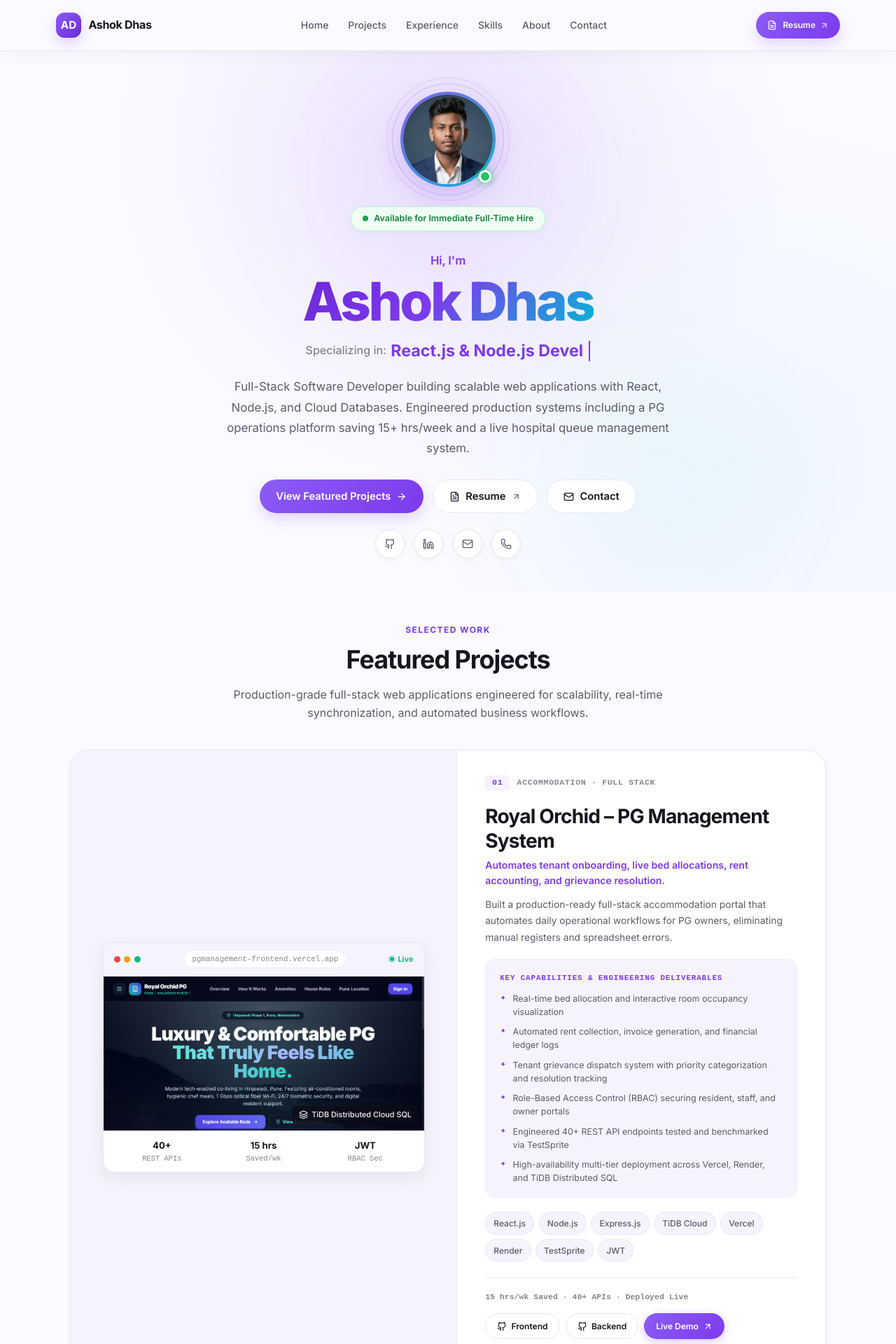
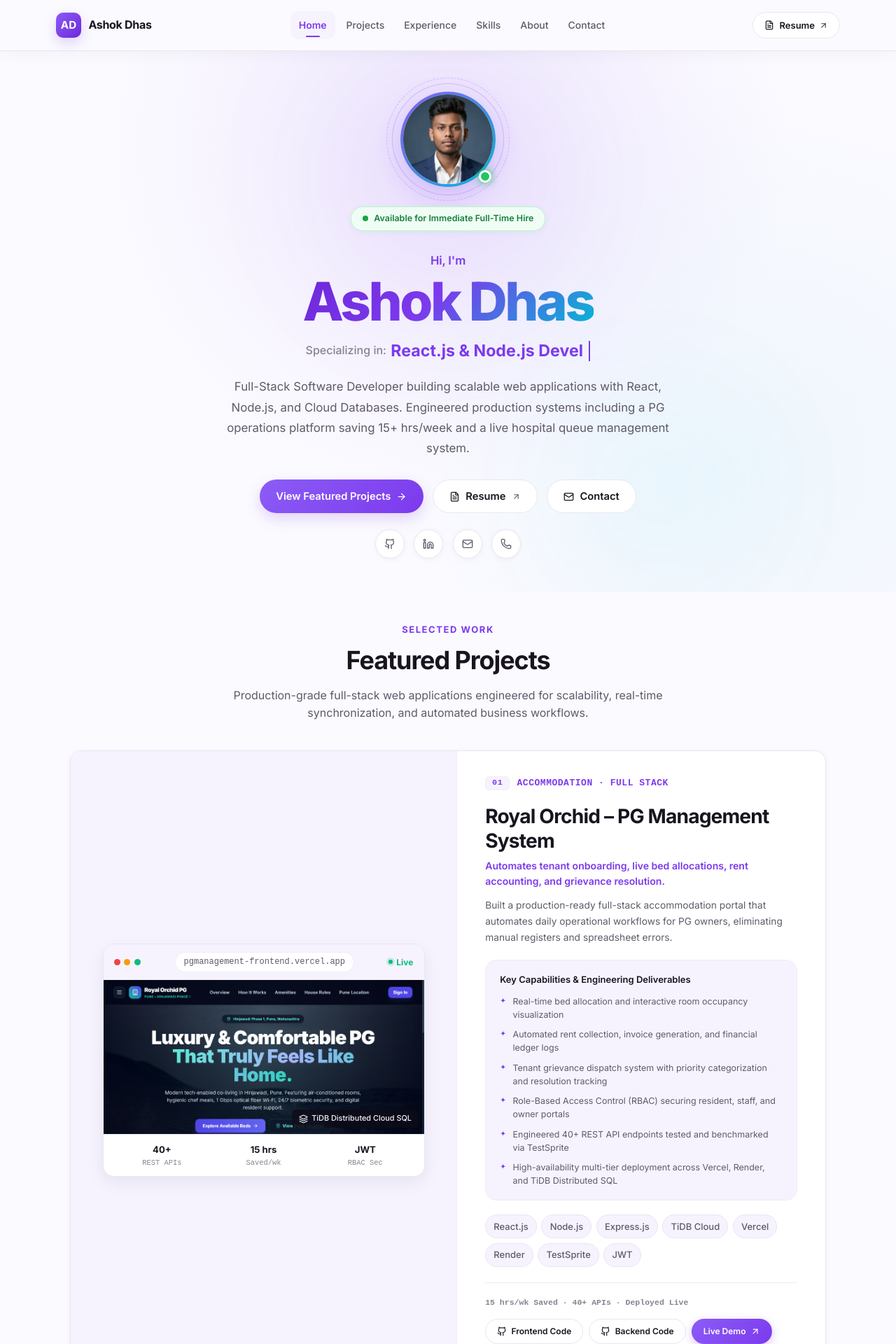
Before and after one commit to Dhasashok/portofolioFrontend, a React (Vite) app: page / in a window 1280 px wide. Shown: the top 1920 px of the page at 70% size. Built offline with nearby package versions, Linux system fonts and the light colour scheme.

Commit message:
fix(usability): resolve 11 usability heuristic and accessibility issues

```diff
--- a/src/components/About.jsx
+++ b/src/components/About.jsx
@@ -122,12 +122,13 @@ export default function About() {
                 href={personalInfo.resumeUrl}
                 target="_blank"
                 rel="noopener noreferrer"
-                className="btn btn-primary"
-                style={{ width: '100%', justifyContent: 'center', minHeight: '44px', borderRadius: '12px' }}
-                title="View Resume in new tab"
+                className="btn btn-secondary"
+                style={{ width: '100%', justifyContent: 'center', minHeight: '44px' }}
+                title="Open Resume in new tab"
+                aria-label="Open Resume in new tab"
               >
                 <FileText size={16} />
-                <span>View Full Resume</span>
+                <span>Resume</span>
                 <ExternalLink size={14} className="opacity-80" />
               </a>
             </div>
--- a/src/components/Contact.jsx
+++ b/src/components/Contact.jsx
@@ -201,9 +201,10 @@ export default function Contact() {
           {/* Right Details List matching reference .contact__details */}
           <div className="contact__details">
             {/* Email Card */}
+            <div className="contact__detail">
               <a
                 href={`mailto:${personalInfo.email}`}
-              className="contact__detail"
+                className="contact__detail-link"
               >
                 <div className="contact__detail-icon">
                   <Mail size={16} />
@@ -212,20 +213,23 @@ export default function Contact() {
                   <small>Email</small>
                   <strong>{personalInfo.email}</strong>
                 </div>
+              </a>
               <button
+                type="button"
                 onClick={handleCopyEmail}
-                style={{ background: 'transparent', border: 'none', padding: '0.35rem', cursor: 'pointer' }}
+                className="contact__copy-btn"
                 title="Copy Email"
-                aria-label="Copy Email"
+                aria-label={copiedEmail ? "Email copied to clipboard" : "Copy Email"}
               >
-                {copiedEmail ? <Check size={14} color="#10b981" /> : <Copy size={14} />}
+                {copiedEmail ? <Check size={16} color="#10b981" /> : <Copy size={16} />}
               </button>
-            </a>
+            </div>
 
             {/* Phone Card */}
+            <div className="contact__detail">
               <a
                 href={`tel:${personalInfo.phoneRaw}`}
-              className="contact__detail"
+                className="contact__detail-link"
               >
                 <div className="contact__detail-icon">
                   <Phone size={16} />
@@ -234,24 +238,28 @@ export default function Contact() {
                   <small>Phone</small>
                   <strong>{personalInfo.phone}</strong>
                 </div>
+              </a>
               <button
+                type="button"
                 onClick={handleCopyPhone}
-                style={{ background: 'transparent', border: 'none', padding: '0.35rem', cursor: 'pointer' }}
+                className="contact__copy-btn"
                 title="Copy Phone"
-                aria-label="Copy Phone"
+                aria-label={copiedPhone ? "Phone copied to clipboard" : "Copy Phone"}
               >
-                {copiedPhone ? <Check size={14} color="#10b981" /> : <Copy size={14} />}
+                {copiedPhone ? <Check size={16} color="#10b981" /> : <Copy size={16} />}
               </button>
-            </a>
+            </div>
 
             {/* Location Card */}
             <div className="contact__detail" style={{ cursor: 'default' }}>
+              <div className="contact__detail-link">
                 <div className="contact__detail-icon">
                   <MapPin size={16} />
                 </div>
                 <div className="contact__detail-content">
                   <small>Location</small>
                   <strong>{personalInfo.location}</strong>
+                </div>
               </div>
             </div>
 
--- a/src/components/Education.jsx
+++ b/src/components/Education.jsx
@@ -17,7 +17,7 @@ export default function Education() {
         </div>
 
         {/* Education Cards Grid */}
-        <div style={{ display: 'grid', gridTemplateColumns: 'repeat(auto-fit, minmax(280px, 1fr))', gap: '1.25rem', marginTop: '2.5rem' }}>
+        <div className="education__grid">
           {educationData.map((item) => (
             <div
               key={item.id}
--- a/src/components/Navbar.jsx
+++ b/src/components/Navbar.jsx
@@ -113,6 +113,7 @@ export default function Navbar() {
               href={link.href}
               onClick={(e) => handleNavClick(e, link.href)}
               className={`navbar__link ${activeSection === link.href.substring(1) ? 'navbar__link--active' : ''}`}
+              aria-current={activeSection === link.href.substring(1) ? 'page' : undefined}
             >
               {link.name}
             </a>
@@ -126,9 +127,10 @@ export default function Navbar() {
             href={personalInfo.resumeUrl}
             target="_blank"
             rel="noopener noreferrer"
-            className="btn btn-primary navbar__resume-btn"
+            className="btn btn-secondary navbar__resume-btn"
             style={{ minHeight: '38px', padding: '0.45rem 1rem', fontSize: 'var(--text-xs)' }}
             title="Open Resume in new tab"
+            aria-label="Open Resume in new tab"
           >
             <FileText size={14} />
             <span>Resume</span>
@@ -167,6 +169,7 @@ export default function Navbar() {
                   href={link.href}
                   onClick={(e) => handleNavClick(e, link.href)}
                   className={`navbar__mobile-nav-item ${isActive ? 'navbar__mobile-nav-item--active' : ''}`}
+                  aria-current={isActive ? 'page' : undefined}
                 >
                   <div className="navbar__mobile-nav-left">
                     <span className="navbar__mobile-nav-icon">
--- a/src/components/Projects.jsx
+++ b/src/components/Projects.jsx
@@ -153,22 +153,22 @@ export default function Projects() {
                             target="_blank"
                             rel="noopener noreferrer"
                             className="project-case__btn"
-                            aria-label={`${project.title} Frontend Repository`}
+                            aria-label={`${project.title} Frontend Source Code Repository`}
                             title="Frontend (Client) Repository"
                           >
                             <GithubIcon className="w-3.5 h-3.5" />
-                            <span>Frontend</span>
+                            <span>Frontend Code</span>
                           </a>
                           <a
                             href={project.githubBackend}
                             target="_blank"
                             rel="noopener noreferrer"
                             className="project-case__btn"
-                            aria-label={`${project.title} Backend Repository`}
+                            aria-label={`${project.title} Backend Source Code Repository`}
                             title="Backend (API Server) Repository"
                           >
                             <GithubIcon className="w-3.5 h-3.5" />
-                            <span>Backend</span>
+                            <span>Backend Code</span>
                           </a>
                         </>
                       ) : project.githubUrl ? (
@@ -177,11 +177,11 @@ export default function Projects() {
                           target="_blank"
                           rel="noopener noreferrer"
                           className="project-case__btn"
-                          aria-label={`${project.title} GitHub Repository`}
-                          title="GitHub Repository"
+                          aria-label={`${project.title} Source Code Repository`}
+                          title="Source Code Repository"
                         >
                           <GithubIcon className="w-3.5 h-3.5" />
-                          <span>Code</span>
+                          <span>Source Code</span>
                         </a>
                       ) : null}
 
--- a/src/index.css
+++ b/src/index.css
@@ -593,12 +593,12 @@ html.dark .loader-letter {
 
 .project-case__category {
   font-family: var(--font-mono, monospace);
-  font-size: 0.72rem;
-  color: var(--color-text-muted);
+  font-size: 0.8125rem;
+  color: var(--color-primary);
   font-weight: 600;
-  letter-spacing: 0.06em;
+  letter-spacing: 0.04em;
   text-transform: uppercase;
-  line-height: 1.3;
+  line-height: 1.35;
 }
 
 .project-case__title {
@@ -628,19 +628,19 @@ html.dark .loader-letter {
 .project-case__features {
   background: var(--color-surface-soft);
   border: 1px solid var(--color-border-light);
-  border-radius: 14px;
+  border-radius: var(--radius-lg, 16px);
   padding: 1.1rem 1.25rem;
   margin-bottom: 1.25rem;
 }
 
 .project-case__features-title {
   display: block;
-  font-family: var(--font-mono, monospace);
-  font-size: 0.68rem;
-  font-weight: 700;
-  color: var(--color-primary);
-  text-transform: uppercase;
-  letter-spacing: 0.08em;
+  font-family: inherit;
+  font-size: 0.8125rem;
+  font-weight: 600;
+  color: var(--color-text);
+  text-transform: none;
+  letter-spacing: normal;
   margin-bottom: 0.65rem;
 }
 
@@ -782,12 +782,12 @@ html.dark .loader-letter {
 
 .mockup-window__url {
   font-family: var(--font-mono, monospace);
-  font-size: 0.68rem;
-  color: var(--color-text-muted);
+  font-size: 0.75rem;
+  color: var(--color-text-secondary);
   background: var(--color-surface);
   border: 1px solid var(--color-border-light);
-  padding: 0.2rem 0.65rem;
-  border-radius: 999px;
+  padding: 0.25rem 0.75rem;
+  border-radius: var(--radius-full, 999px);
   overflow: hidden;
   text-overflow: ellipsis;
   white-space: nowrap;
@@ -797,7 +797,7 @@ html.dark .loader-letter {
   display: flex;
   align-items: center;
   gap: 0.35rem;
-  font-size: 0.68rem;
+  font-size: 0.75rem;
   font-weight: 700;
   color: #10b981;
 }
@@ -1820,3 +1820,147 @@ html, body, #root, .app {
   gap: 0.5rem;
   flex-wrap: wrap;
 }
+
+/* ==========================================================================
+   Usability & Accessibility Standardizations (Heuristics 1, 2, 6, 9, 10, 11)
+   ========================================================================== */
+
+/* 1. Standard Typographic Scale */
+:root {
+  --text-2xs: 0.75rem;   /* 12px min for micro-tags/badges */
+  --text-xs: 0.8125rem;  /* 13px captions, timestamps */
+  --text-sm: 0.875rem;   /* 14px secondary text, buttons, nav */
+  --text-base: 1rem;     /* 16px body copy */
+  --text-lg: 1.125rem;   /* 18px card headers */
+  --text-xl: 1.25rem;    /* 20px sub-headings */
+  --text-2xl: 1.5rem;    /* 24px major headers */
+  --text-3xl: 2rem;      /* 32px display headers */
+
+  /* 2. Unified 5-Tier Corner Radii Scale */
+  --radius-sm: 6px;      /* Micro tags, small indicators */
+  --radius-md: 10px;     /* Buttons, icon blocks, small cards */
+  --radius-lg: 16px;     /* Primary cards & panels */
+  --radius-xl: 24px;     /* Outer wrappers & modals */
+  --radius-full: 9999px; /* Pills, circles & rounded badges */
+}
+
+/* Enforce radii consistency across components */
+.card,
+.project-case,
+.expertise-card,
+.skill-card,
+.experience-card,
+.contact__card {
+  border-radius: var(--radius-lg) !important;
+}
+
+.navbar__brand-mark,
+.footer__brand-mark,
+.about__avatar,
+.about__learning-icon,
+.about__detail-icon,
+.expertise-card__icon,
+.skill-card__icon,
+.contact__detail-icon,
+.contact__copy-btn {
+  border-radius: var(--radius-md) !important;
+}
+
+.btn,
+.tech-pill,
+.mockup-window__url,
+.about__status,
+.project-case__stat-badge {
+  border-radius: var(--radius-full) !important;
+}
+
+/* 6. Footer legibility & minimum readable size */
+.footer__bottom p {
+  font-size: var(--text-xs) !important;
+  color: var(--color-text-secondary) !important;
+  line-height: 1.5;
+}
+
+.footer__back-top {
+  font-size: var(--text-xs) !important;
+  color: var(--color-text-secondary) !important;
+}
+
+.footer__nav a {
+  font-size: var(--text-xs) !important;
+}
+
+/* 9. Contact Card: Accessible 44x44px Touch Targets & Clean Non-Nested Layout */
+.contact__detail {
+  display: flex;
+  align-items: center;
+  justify-content: space-between;
+  padding: 0.5rem 0.75rem;
+  border-radius: var(--radius-md);
+  border: 1px solid var(--color-border-light);
+  background: var(--color-surface);
+  transition: border-color var(--transition-fast), background var(--transition-fast);
+}
+
+.contact__detail:hover {
+  border-color: var(--color-border);
+  background: var(--color-surface-soft);
+}
+
+.contact__detail-link {
+  display: flex;
+  align-items: center;
+  gap: 0.75rem;
+  flex: 1;
+  min-width: 0;
+  text-decoration: none;
+  color: inherit;
+  padding: 0.25rem 0;
+}
+
+.contact__copy-btn {
+  width: 44px;
+  height: 44px;
+  min-width: 44px;
+  min-height: 44px;
+  display: grid;
+  place-items: center;
+  background: transparent;
+  border: 1px solid transparent;
+  border-radius: var(--radius-md);
+  color: var(--color-text-secondary);
+  cursor: pointer;
+  transition: all var(--transition-fast);
+  flex-shrink: 0;
+}
+
+.contact__copy-btn:hover {
+  color: var(--color-primary);
+  background: var(--color-primary-soft);
+  border-color: var(--color-primary-soft);
+}
+
+.contact__copy-btn:focus-visible {
+  outline: 2px solid var(--color-primary);
+  outline-offset: 2px;
+}
+
+/* 10. Navigation Menu Active & Selected State */
+.navbar__link--active {
+  color: var(--color-primary) !important;
+  background: var(--color-surface-soft);
+  font-weight: 600;
+}
+
+.navbar__link--active:after {
+  width: 20px !important;
+  background: var(--color-primary) !important;
+}
+
+/* 11. Education Balanced 2x2 Grid System */
+.education__grid {
+  display: grid;
+  grid-template-columns: repeat(auto-fit, minmax(min(100%, 360px), 1fr));
+  gap: 1.25rem;
+  margin-top: 2.5rem;
+}
```
Lines whose indentation alone changed are shown as unchanged.
